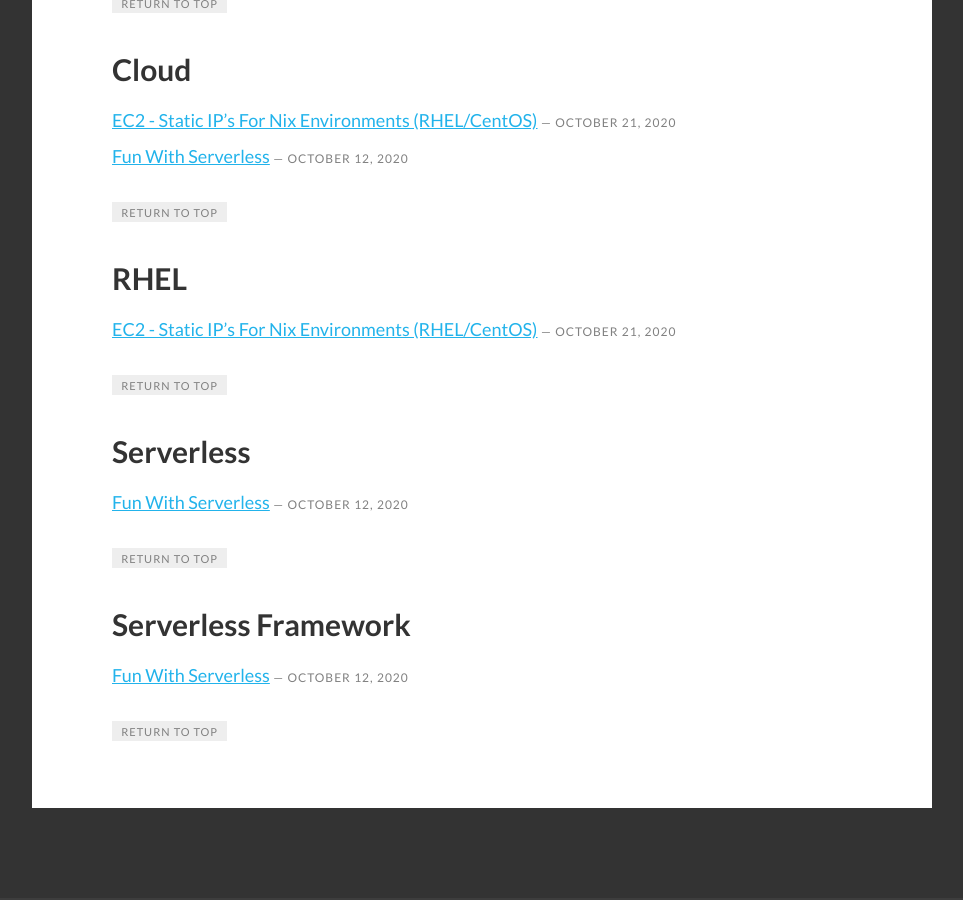
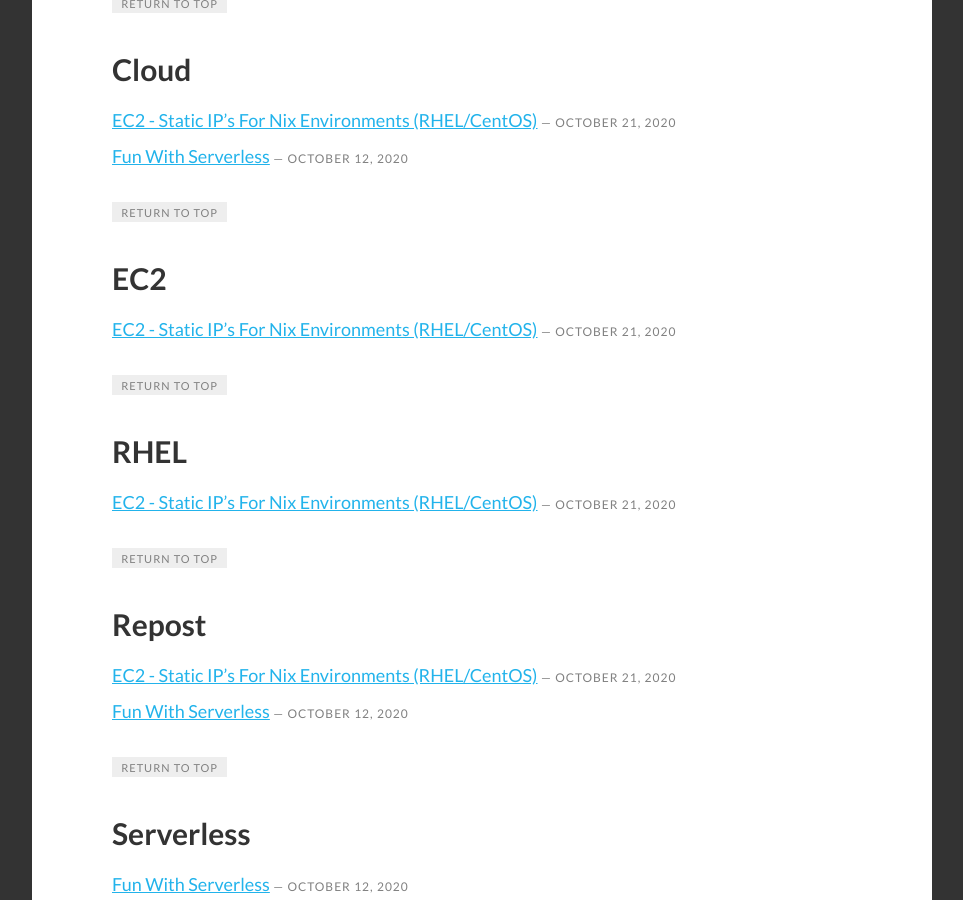
Before and after one commit to TheMedina/blog.masterthe.cloud, a Jekyll site: the page built from tags/index.html, in a window 1280 px wide and 900 px high, scrolled down 1267 px. Shown: the whole window, without its empty margins (8-971 px from the left). Built offline with Jekyll 4.4.1, drawn with Linux system fonts in a browser that asks for light colours.

```diff
--- a/_posts/2020-10-12-Fun-with-Serverless.md
+++ b/_posts/2020-10-12-Fun-with-Serverless.md
@@ -3,8 +3,10 @@ layout: post
 title:  "Fun With Serverless"
 date:   2020-10-12
 image: /images/posts/serverlessFramework.PNG
-tags: [AWS, Serverless, Cloud, Serverless Framework, Christopher L Medina]
+tags: [AWS, Serverless, Cloud, Serverless Framework, Repost, Christopher L Medina]
 ---
+
+## Repost
 
 AWS released a learning path documenting the creation of a Unicorn ride service known as Wild Rydes. While the learning path (found <a href="https://aws.amazon.com/getting-started/hands-on/build-serverless-web-app-lambda-apigateway-s3-dynamodb-cognito/" target="_blank">here</a>) is great at helping users understand the high level concepts of serverless architecture and the nitty gritty details of provisiong API gateways, DynamoDB tables, etc. it wasn’t very ‘real world’ friendly. This document aims to take the learning path a step up utilizing a few bash scripts, and the Serverless Framework to emulate a real world workflow. As a note I would strongly recommend completing the learning path as intended, then come back and revisit this page. That will give you a greater appreciation for how powerful and easy the Serverless Framework truly is.
 
--- a/_posts/2020-10-21-EC2-Static-IPs-For-Nix-Enviornments.md
+++ b/_posts/2020-10-21-EC2-Static-IPs-For-Nix-Enviornments.md
@@ -3,8 +3,10 @@ layout: post
 title:  "EC2 - Static IP’s For Nix Environments (RHEL/CentOS)"
 date:   2020-10-21
 image: /images/posts/aws_masters.jpg
-tags: [AWS, CentOS, RHEL, Administratrion, Cloud, Christopher L Medina]
+tags: [AWS, CentOS, RHEL, Administratrion, Cloud, EC2, Repost, Christopher L Medina]
 ---
+
+## Repost
 
 I was recently tasked with investigating how to assign persistent static IP’s (four) to a RHEL EC2 instance. As a longtime Unix/Linux Engineer in a previous life, I (much like many of you right now) assumed this would be simple. I regret to inform you we were sadly mistaken. After a bit of research, I stumbled into quite a few separate ways to accomplish this goal. Here I have outlined what I believe to be the easiest methodology.
 
--- a/buildspec.yml
+++ b/buildspec.yml
@@ -3,10 +3,11 @@ version: 0.1
 phases:
   install:
     commands:
-      - gem install bundler
-      - apt-get install nodejs
+      - gem install bundler jekyll jekyll-paginate jekyll-sitemap jekyll-gist
       - bundle install
   build:
     commands:
+      - echo "******** Building Jekyll site ********"
       - bundle exec jekyll build
+      - echo "******** Uploading to S3 ********"
       - aws s3 sync --delete _site/ https://s3.amazonaws.com/blog.masterthe.cloud
```
Also changed, not shown: images/posts/Apple-Watch-In-Car.jpg (deleted), images/posts/Apple-Watch.jpg (deleted), images/posts/Desk.jpg (deleted), images/posts/Mountain.jpg (deleted), images/posts/Mountain2.jpg (deleted), images/posts/design.jpg (deleted), images/posts/iPhone-6.jpg (deleted), images/posts/iPhone-In-Hand.jpg (deleted), images/posts/road.jpg (deleted).
